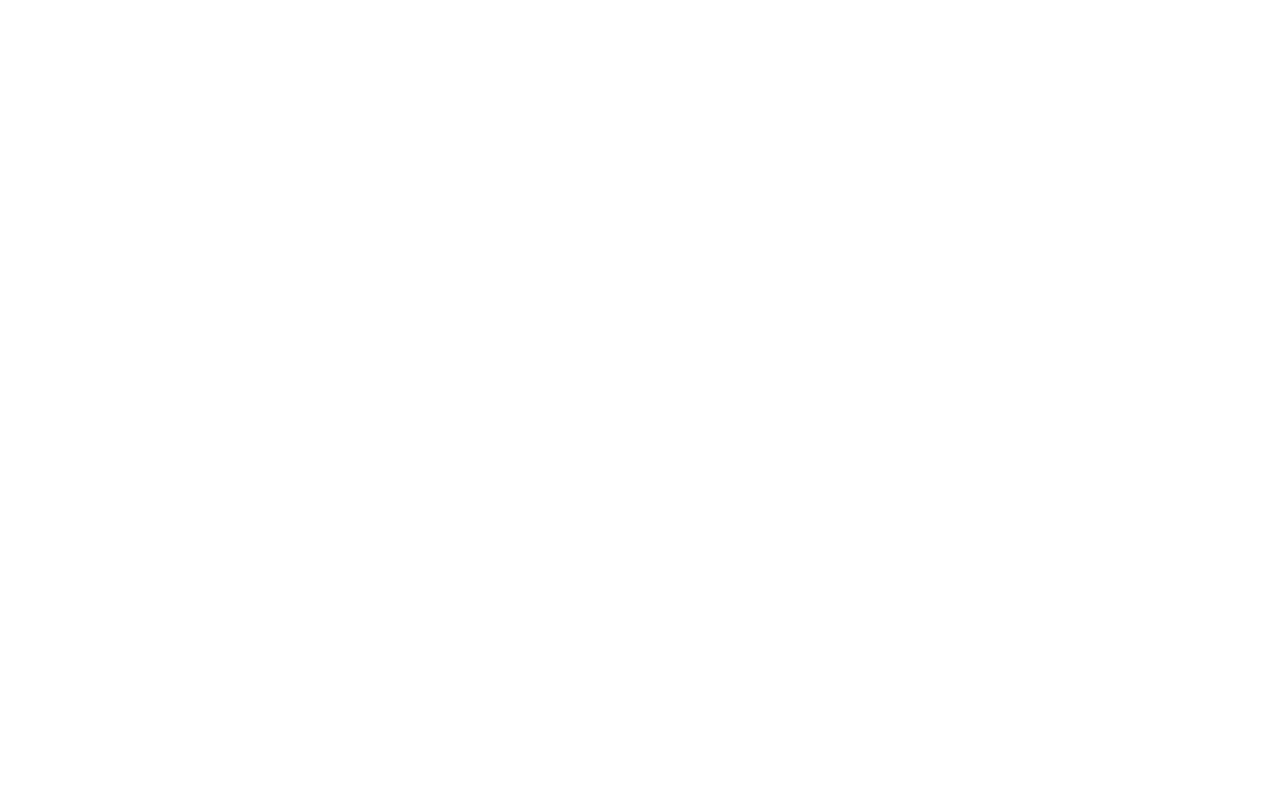
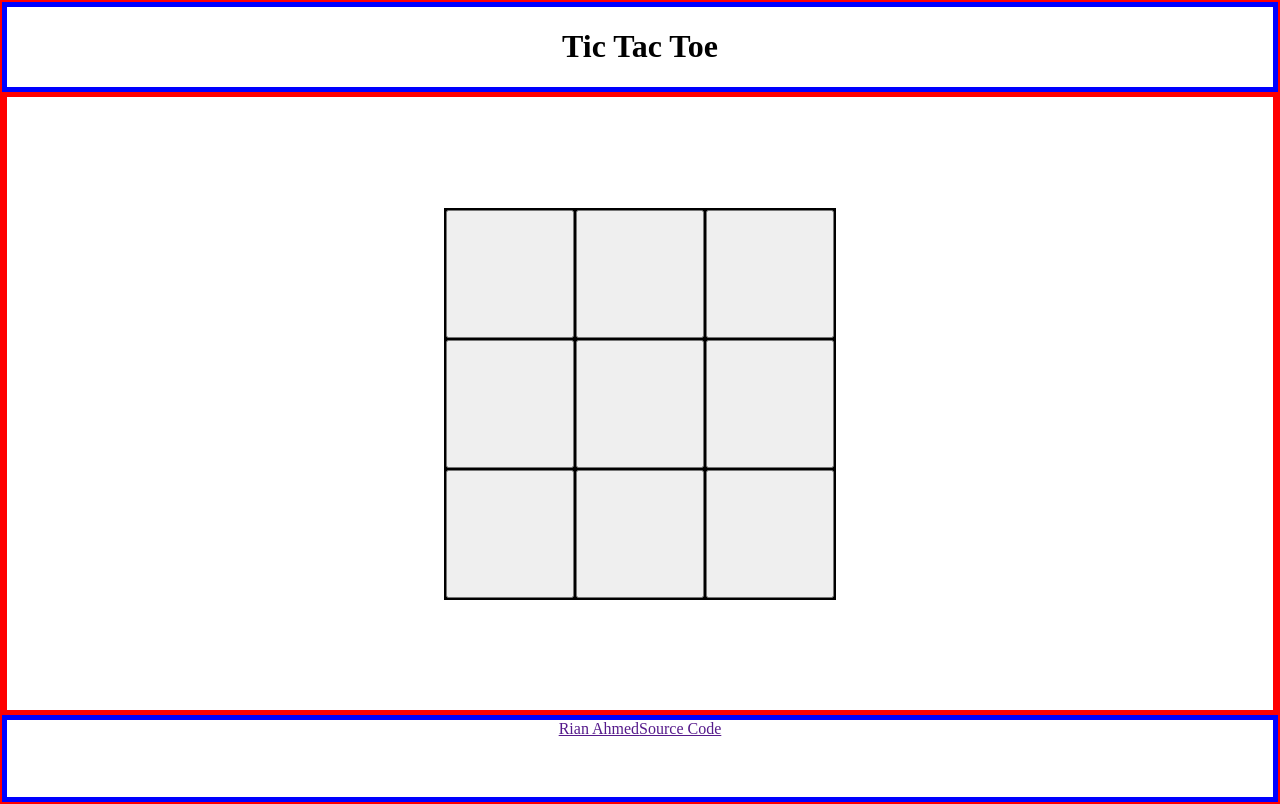
Before and after one commit to RianAhmedWork/odin-tic-tac-toe, a plain HTML site: page index.html in a window 1280 px wide. Drawn offline with Linux system fonts and the light colour scheme.

Commit message:
add basic dom function to display player marks

```diff
--- a/index.html
+++ b/index.html
@@ -8,5 +8,24 @@
 </head>
 <body>
     <script src="script.js" defer></script>
+    <div id="header"><h1>Tic Tac Toe</h1></div>
+    <div id="body">
+        <div id="player-turn"></div>
+        <div id="game-grid">
+            <button class="game-button" data-spot="0"></button>
+            <button class="game-button" data-spot="1"></button>
+            <button class="game-button" data-spot="2"></button>
+            <button class="game-button" data-spot="3"></button>
+            <button class="game-button" data-spot="4"></button>
+            <button class="game-button" data-spot="5"></button>
+            <button class="game-button" data-spot="6"></button>
+            <button class="game-button" data-spot="7"></button>
+            <button class="game-button" data-spot="8"></button>
+        </div>
+    </div>
+    <div id="footer">
+        <a href="">Rian Ahmed</a>
+        <a href="">Source Code</a>
+    </div>
 </body>
 </html>
--- a/main.css
+++ b/main.css
@@ -0,0 +1,41 @@
+body {
+    display: flex;
+    flex-direction: column;
+    border: 2px solid red;
+    margin: 0;
+    padding: 0;
+    align-items: center;
+    height: 100vh;
+    align-items: stretch;
+}
+
+#header, #footer {
+    display: flex;
+    flex: 1 1 0;
+    border: blue 5px solid;
+    justify-content: center;
+}
+
+#body {
+    display: flex;
+    flex: 8 1 0;
+    border: solid red 5px;
+    align-items: center;
+    justify-content: center;
+}
+
+#game-grid {
+    display: grid;
+    grid-template-columns: repeat(3, minmax(64px, 1fr));
+    grid-template-rows: repeat(3, minmax(64px, 1fr));
+    gap: 2px;
+    background-color: black;
+    padding: 2px;
+}
+
+.game-button {
+    width: 128px;
+    height: 128px;
+    font-size: 64px;
+    color: black;
+}
--- a/script.js
+++ b/script.js
@@ -61,6 +61,7 @@ function gameflow(name1, name2) {
       }
       // set the choice of player 1 and check if there is a win
       gameboard.setCell(player1Choice, markX);
+      displayGame.setSpot(player1Choice, markX);
       if (checkWinCondition() === markX) {
         console.log(player1.playerName + " Has Won!");
         break;
@@ -82,6 +83,7 @@ function gameflow(name1, name2) {
       }
       // set the choice of the player 2 and check if there is a win
       gameboard.setCell(player2Choice, markO);
+      displayGame.setSpot(player2Choice, markO);
       if (checkWinCondition() === markO) {
         console.log(player2.playerName + " Has Won!");
         break;
@@ -157,3 +159,24 @@ function gameflow(name1, name2) {
 
   return { playGame };
 }
+
+// display logic/dom object
+const displayGame = (function() {
+  const spots = document.querySelectorAll(".game-button");
+
+  // sets the content of the grid and makes it unclickable
+  function setSpot(playerChoice, marker) {
+    spots[playerChoice].textContent = marker+"";
+    spots[playerChoice].setAttribute("disabled", true);
+  }
+
+  // clear the dom grid and sets the buttons to be clickable
+  function clearBoard() {
+    spots.forEach((_, index, array) => {
+      array[index].textContent = "";
+      array[index].removeAttribute("disabled");
+    });
+  }
+
+  return { setSpot, clearBoard }
+})();
```
